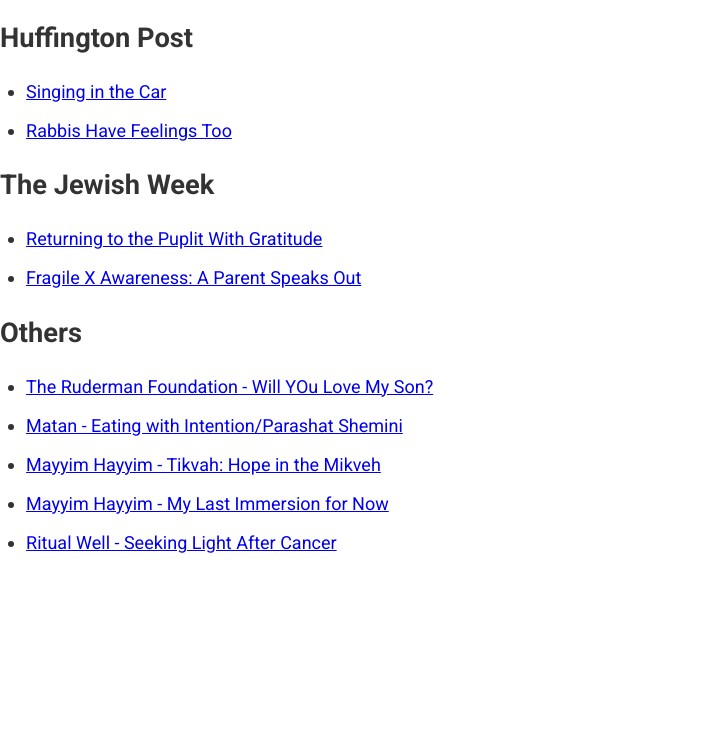
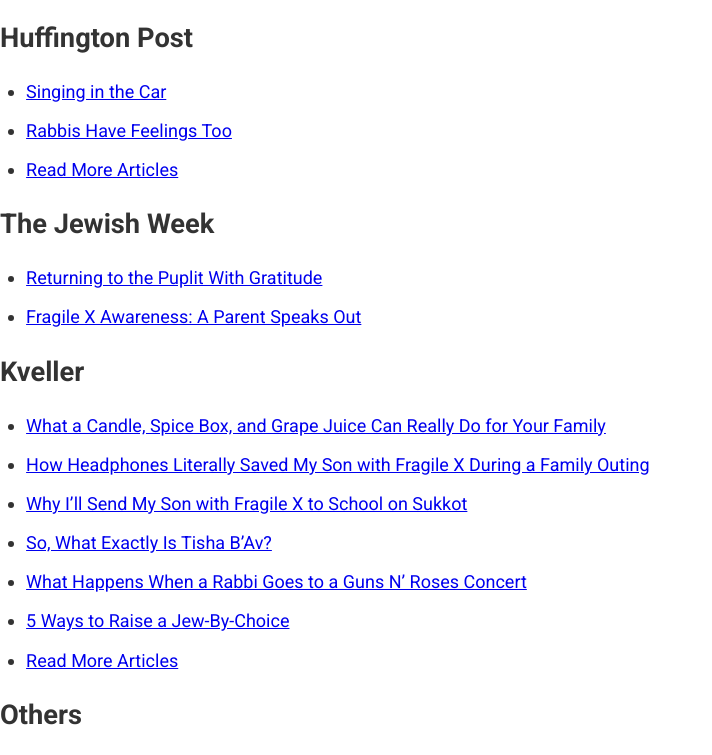
Before and after one commit to aberkow/ilana-site, a Gatsby site: page /writings in a window 1280 px wide. Shown: the part 43-798 px from the top of the page, without its empty margins (0-712 px from the left). Built offline with nearby package versions, Linux system fonts and the light colour scheme; Gatsby itself is replaced by a stand-in of ours.

Commit message:
article links

```diff
--- a/src/pages/writings.js
+++ b/src/pages/writings.js
@@ -7,6 +7,9 @@ const Writings = () =>
     <ul>
       <li><a href="https://www.huffingtonpost.com/rabbi-ilana-garber/singing-in-the-car_b_5682661.html">Singing in the Car</a></li>
       <li><a href="https://www.huffingtonpost.com/rabbi-ilana-garber/rabbis-have-feelings-too_b_5536369.html">Rabbis Have Feelings Too</a></li>
+      <li>
+        <a href="https://www.huffingtonpost.com/author/rabbi-ilana-garber">Read More Articles</a>
+      </li>
     </ul>
     <h2>The Jewish Week</h2>
     <ul>
@@ -15,6 +18,30 @@ const Writings = () =>
       </li>
       <li>
         <a href="http://jewishweek.timesofisrael.com/fragile-x-awareness-a-parent-speaks-out/">Fragile X Awareness: A Parent Speaks Out</a>
+      </li>
+    </ul>
+    <h2>Kveller</h2>
+    <ul>
+      <li>
+        <a href="https://www.kveller.com/what-a-candle-spice-box-and-grape-juice-can-really-do-for-your-family/">What a Candle, Spice Box, and Grape Juice Can Really Do for Your Family</a>
+      </li>
+      <li>
+        <a href="https://www.kveller.com/how-headphones-literally-saved-my-son-with-fragile-x-during-a-family-outing/">How Headphones Literally Saved My Son with Fragile X During a Family Outing</a>
+      </li>
+      <li>
+        <a href="https://www.kveller.com/why-ill-send-my-son-with-fragile-x-to-school-on-sukkot/">Why I’ll Send My Son with Fragile X to School on Sukkot</a>
+      </li>
+      <li>
+        <a href="https://www.kveller.com/so-what-exactly-is-tisha-bav/">So, What Exactly Is Tisha B’Av?</a>
+      </li>
+      <li>
+        <a href="https://www.kveller.com/my-very-jewish-moment-at-the-guns-n-roses-concert/">What Happens When a Rabbi Goes to a Guns N’ Roses Concert</a>
+      </li>
+      <li>
+        <a href="https://www.kveller.com/5-ways-to-raise-a-jew-by-choice/">5 Ways to Raise a Jew-By-Choice</a>
+      </li>
+      <li>
+        <a href="https://www.kveller.com/author/ilana-garber/">Read More Articles</a>
       </li>
     </ul>
     <h2>Others</h2>
```
